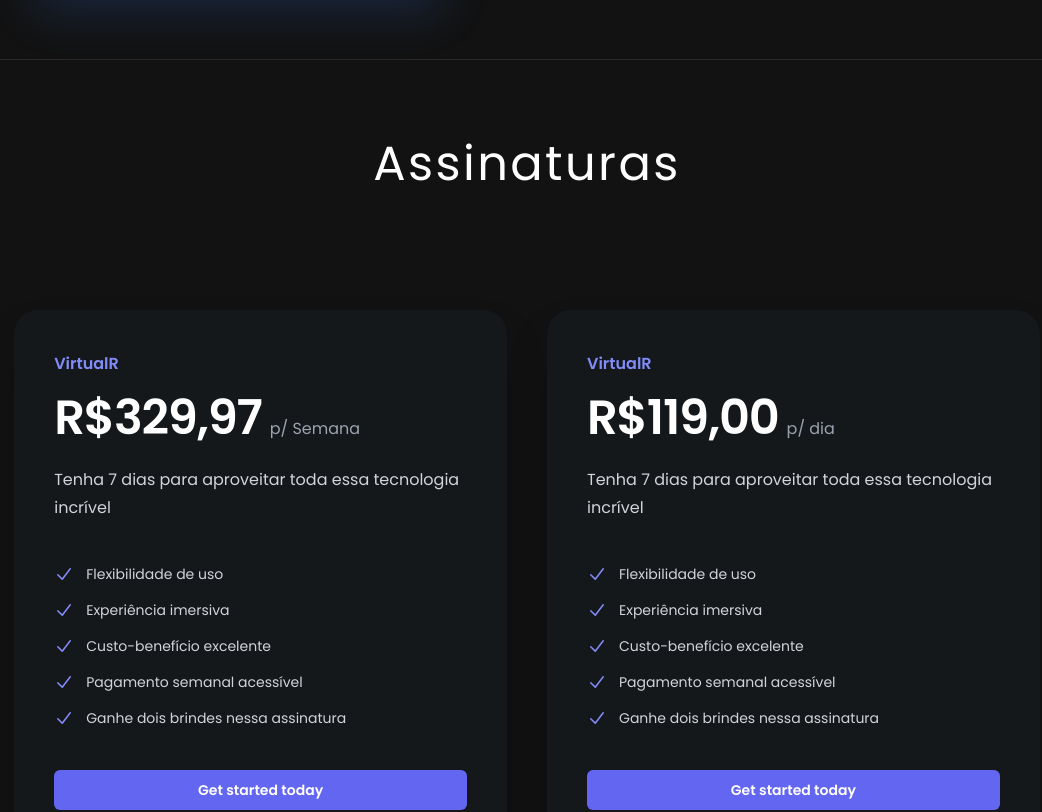
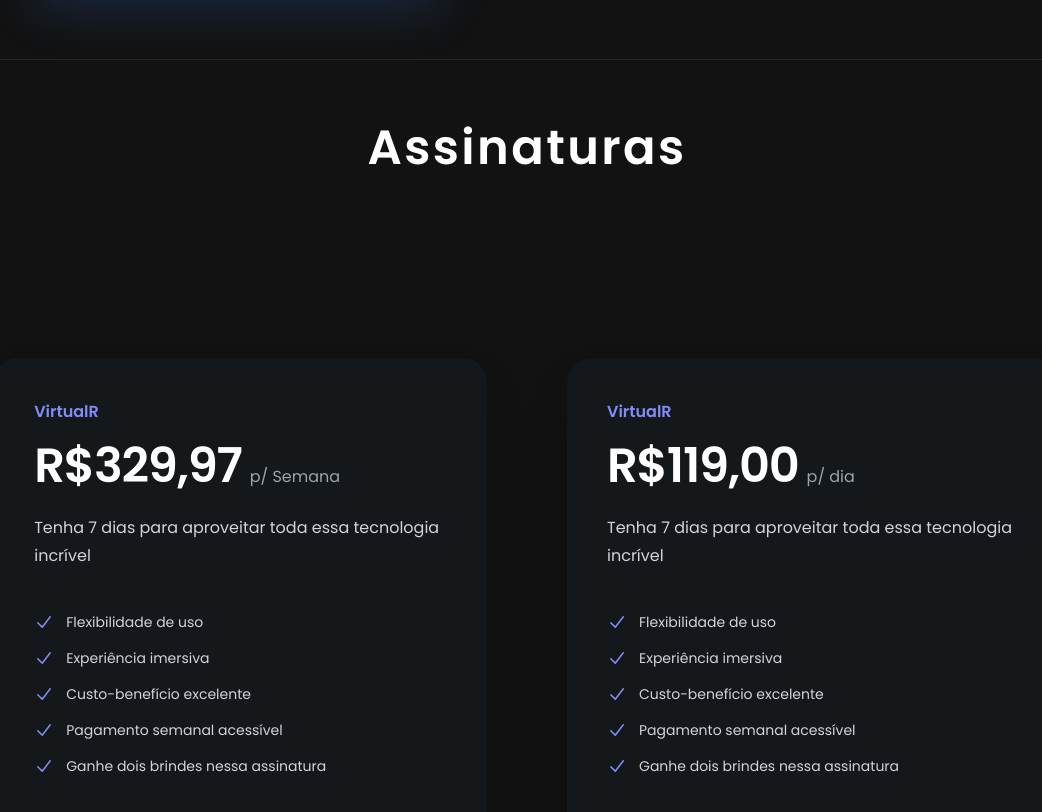
Before and after one commit to davidonedev/VirtualR, a React (Vite) app: page / in a window 1280 px wide. Shown: the part 2664-3476 px from the top of the page, without its empty margins (113-1155 px from the left). Built offline with nearby package versions, Linux system fonts and the light colour scheme.

Commit message:
Alteracao ajustes 01-02/3

```diff
--- a/src/components/Pricing.jsx
+++ b/src/components/Pricing.jsx
@@ -5,8 +5,8 @@
   return (
     <div className="mt-15">
       <hr className="my-8 border-t border-zinc-700/50 mx-auto w-4/4" />
-      <h2 className="text-3xl mt-20 mb-12 sm:text-5xl lg:text-center my-8 tracking-wider">Assinaturas</h2>
-      <div className="flex items-center justify-center min-h-screen flex-row gap-10 -mt-14 -mb-14">
+      <h2 className="text-3xl mt-16 mb-28 sm:text-5xl lg:text-center my-8 tracking-wider text-center font-semibold">Assinaturas</h2>
+      <div className="flex items-center justify-center min-h-screen flex-col sm:flex-row gap-20 -mt-14 mb-28">
         {[{ price: "R$329,97", period: "p/ Semana" }, { price: "R$119,00", period: "p/ dia" }].map((plan, index) => (
           <div key={index} className="relative rounded-3xl bg-gray-800 bg-opacity-25 p-8 ring-1 shadow-2xl ring-gray-900/10 sm:p-10 xl:w-2/5">
             <h3 className="text-base/7 font-semibold text-indigo-400">VirtualR</h3>
```
